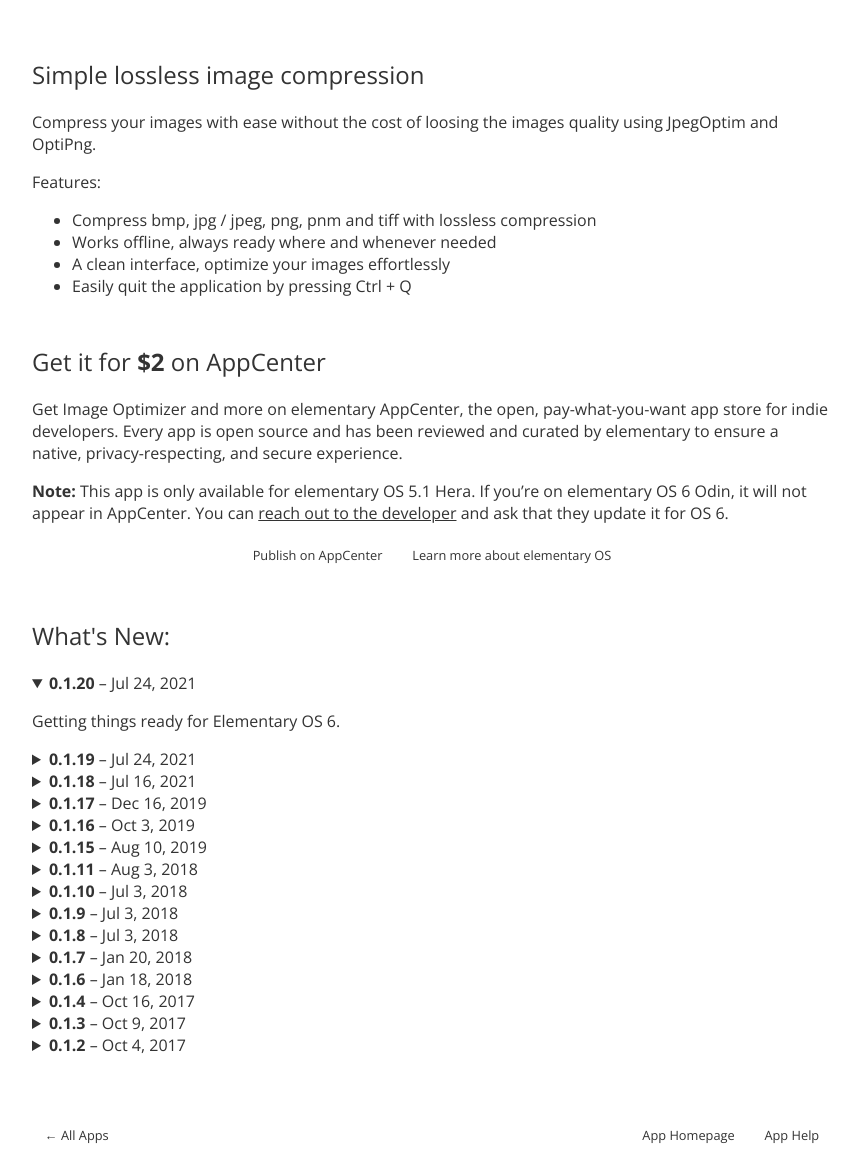
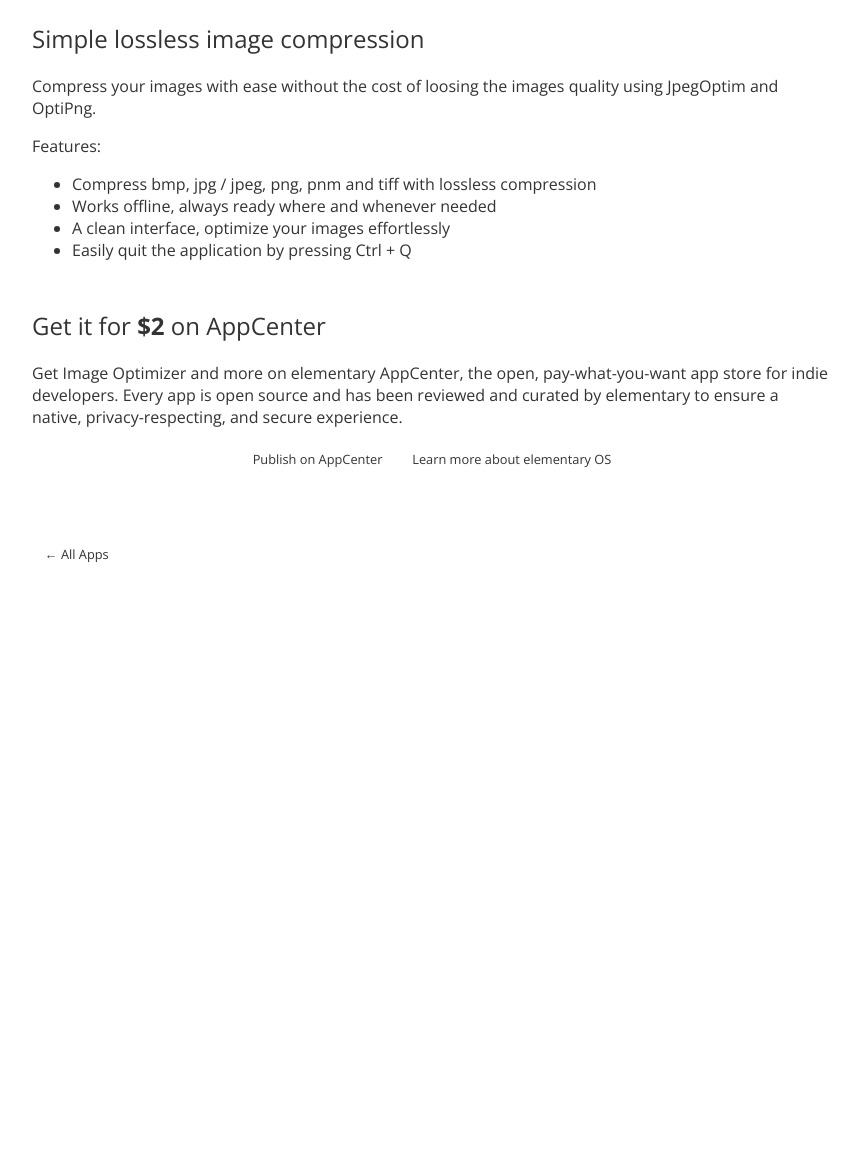
Before and after one commit to elementary/appcenter-web, a Jekyll site: the page built from _apps/com.github.gijsgoudzwaard.image-optimizer.md, in a window 1280 px wide and 1400 px high, scrolled down 220 px. Shown: the part 234-1400 px from the top of the window, without its empty margins (208-1066 px from the left). Built offline with Jekyll 4.4.1, drawn with Linux system fonts in a browser that asks for light colours; nearby versions of some CDN libraries; after the commit the page ends 1023 px from its top, so only the background shows below that.

```diff
--- a/_apps/com.github.gijsgoudzwaard.image-optimizer.md
+++ b/_apps/com.github.gijsgoudzwaard.image-optimizer.md
@@ -3,90 +3,28 @@ app_id: com.github.gijsgoudzwaard.image-optimizer
 title: "Image Optimizer"
 summary: "Simple lossless image compression"
 developer: "Gijs Goudzwaard"
-homepage: "https://github.com/gijsgoudzwaard/image-optimizer"
-help_page: "https://github.com/gijsgoudzwaard/image-optimizer/issues"
-dist: hera
+homepage: "#"
+help_page: "#"
+dist: flatpak
 screenshots:
-  - https://appstream.elementary.io/appcenter/media/bionic/com/github/gijsgoudzwaard.image-optimizer/ED697ED8D6BF023A25B6C0A058700D91/screenshots/image-1_orig.png
-  - https://appstream.elementary.io/appcenter/media/bionic/com/github/gijsgoudzwaard.image-optimizer/ED697ED8D6BF023A25B6C0A058700D91/screenshots/image-2_orig.png
+  - https://raw.githubusercontent.com/GijsGoudzwaard/Image-Optimizer/master/data/screenshots/welcome-screen.png
 icons:
-  "64": https://appstream.elementary.io/appcenter/media/bionic/com/github/gijsgoudzwaard.image-optimizer/ED697ED8D6BF023A25B6C0A058700D91/icons/64x64/com.github.gijsgoudzwaard.image-optimizer_com.github.gijsgoudzwaard.image-optimizer.png
-  "128": https://appstream.elementary.io/appcenter/media/bionic/com/github/gijsgoudzwaard.image-optimizer/ED697ED8D6BF023A25B6C0A058700D91/icons/128x128/com.github.gijsgoudzwaard.image-optimizer_com.github.gijsgoudzwaard.image-optimizer.png
-  "64@2": https://appstream.elementary.io/appcenter/media/bionic/com/github/gijsgoudzwaard.image-optimizer/ED697ED8D6BF023A25B6C0A058700D91/icons/64x64@2/com.github.gijsgoudzwaard.image-optimizer_com.github.gijsgoudzwaard.image-optimizer.png
+  '64': https://flatpak.elementary.io/repo/appstream/x86_64/icons/64x64/com.github.gijsgoudzwaard.image-optimizer.png
+  '128': https://flatpak.elementary.io/repo/appstream/x86_64/icons/128x128/com.github.gijsgoudzwaard.image-optimizer.png
 color:
   primary: "#687ddb"
   primary-text: "#ffffff"
 price: 2
 releases:
-- version: 0.1.20
-  unix-timestamp: 1627084800
-  description: |-
-    <p>Getting things ready for Elementary OS 6.</p>
-- version: 0.1.19
-  unix-timestamp: 1627084800
-  description: |-
-    <p>Getting things ready for Elementary OS 6.</p>
-- version: 0.1.18
-  unix-timestamp: 1626393600
-  description: |-
-    <p>Added the flatpak manifest file for elementary os 6. Also fixes vala 0.48 build issue.</p>
-- version: 0.1.17
-  unix-timestamp: 1576454400
-  description: |-
-    <p>Added Polish translations.</p>
-- version: 0.1.16
-  unix-timestamp: 1570060800
-  description: |-
-    <p>Added Italian translations.</p>
-- version: 0.1.15
-  unix-timestamp: 1565395200
-  description: |-
-    <p>Added Ukrainian translations.</p>
-- version: 0.1.11
-  unix-timestamp: 1533254400
-  description: |-
-    <p>Getting things ready for Juno, #27 should be fixed.</p>
-- version: 0.1.10
-  unix-timestamp: 1530576000
-  description: |-
-    <p>Fixed unmet dependencies.</p>
-- version: 0.1.9
-  unix-timestamp: 1530576000
-  description: |-
-    <p>Getting things ready for Juno.</p>
-- version: 0.1.8
-  unix-timestamp: 1530576000
-  description: |-
-    <p>Getting things ready for Juno.</p>
-- version: 0.1.7
-  unix-timestamp: 1516406400
-  description: |-
-    <p>This release fixes the context menu in Files.</p>
-- version: 0.1.6
-  unix-timestamp: 1516233600
-  description: |-
-    <p>This release adds a context menu in Files for images that will allow easier image optimizations.</p>
-- version: 0.1.4
-  unix-timestamp: 1508112000
-  description: |-
-    <p>This release changes the upload button to fit the Elementary OS HIG better.</p>
-- version: 0.1.3
-  unix-timestamp: 1507507200
-  description: |-
-    <p>This release changes the upload icon to fit the Elementary OS HIG better.</p>
-- version: 0.1.2
-  unix-timestamp: 1507075200
-  description: |-
-    <p>This release changes the icon to fit the Elementary OS HIG better.</p>
-redirect_from:
-  - /com.github.gijsgoudzwaard.image-optimizer.desktop/
+
+redirect_from: /com.github.gijsgoudzwaard.image-optimizer.desktop/
 ---
 
 <p>Compress your images with ease without the cost of loosing the images quality using JpegOptim and OptiPng.</p>
 <p>Features:</p>
 <ul>
-  <li>Compress bmp, jpg / jpeg, png, pnm and tiff with lossless compression</li>
-  <li>Works offline, always ready where and whenever needed</li>
-  <li>A clean interface, optimize your images effortlessly</li>
-  <li>Easily quit the application by pressing Ctrl + Q</li>
+<li>Compress bmp, jpg / jpeg, png, pnm and tiff with lossless compression</li>
+<li>Works offline, always ready where and whenever needed</li>
+<li>A clean interface, optimize your images effortlessly</li>
+<li>Easily quit the application by pressing Ctrl + Q</li>
 </ul>
```
Also changed, not shown: _apps/com.github.tenderowl.turtle.md (added, +22 -0 lines).
